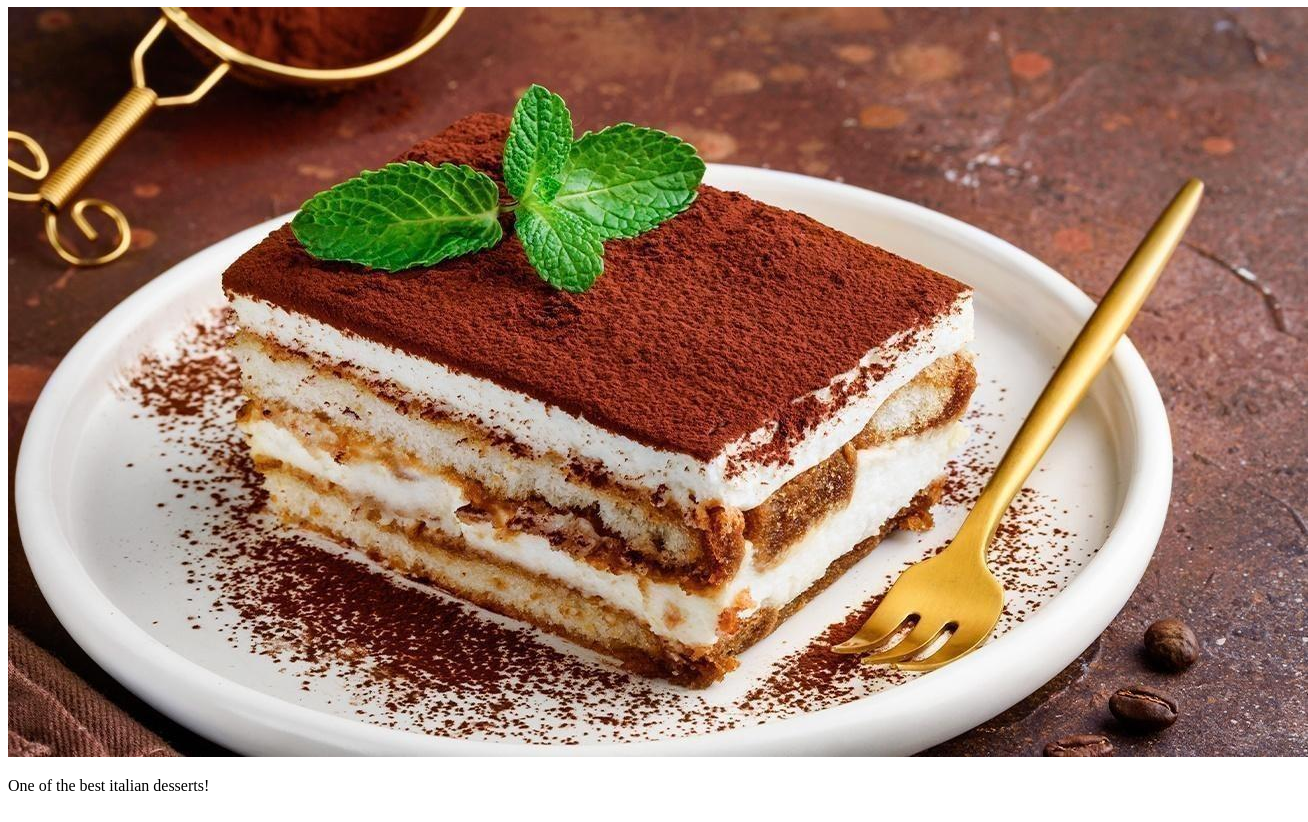
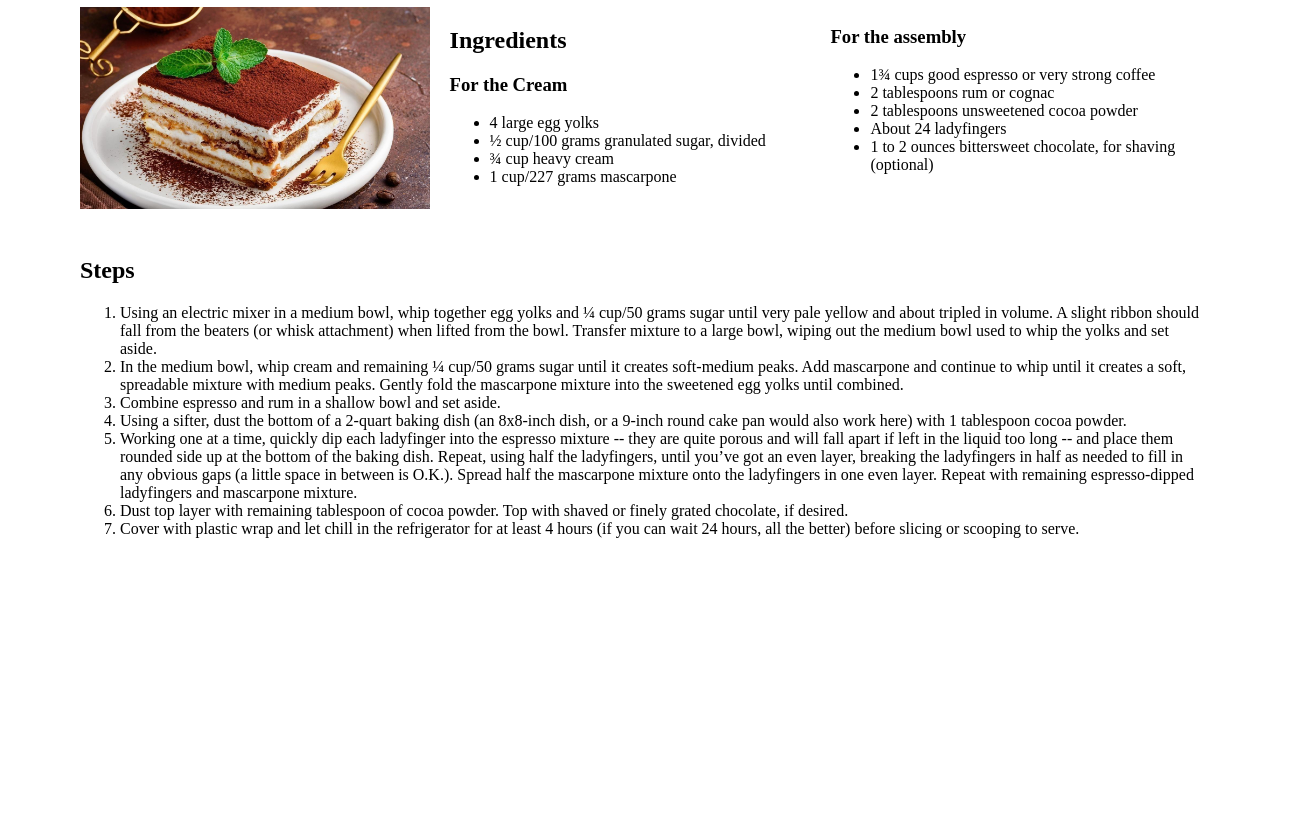
Before and after one commit to duaaardo/odin-recipes, a plain HTML site: page recipes/tiramisu.html in a window 1280 px wide. Shown: the part 73-895 px from the top of the page, 1308 px wide, since content can reach past the window. After the commit the page ends 800 px from the top, so only its background shows below. Drawn offline with Linux system fonts and the light colour scheme.

Commit message:
Style recipes add

```diff
--- /dev/null
+++ b/recipes/r-style.css
@@ -0,0 +1,28 @@
+
+.r-column {
+    width: 33%;
+    height: 250px;
+    float: right;
+}
+
+.c-column {
+    width: 33%;
+    height: 250px;
+    float: left;
+}
+
+.l-column {
+    width: 33%;
+    height: 250px;
+    float: left;
+}
+
+.foto {
+    width: 350px;
+    height: auto;
+}
+
+body {
+    margin-left: 80px;
+    margin-right: 80px;
+}
--- a/recipes/tiramisu.html
+++ b/recipes/tiramisu.html
@@ -3,24 +3,26 @@
     <head>
         <meta charset="UTF-8">
         <title>Tiramisu</title>
+        <link rel="stylesheet" href="r-style.css">
     </head>
 
     <body>
         <h1>Tiramisu</h1>
-        <img src="./images/tiramisu.jpg" alt="A slice of tiramisu in a white plate">
-        <br>
-        <p>One of the best italian desserts!</p>
-        <br>
-        <h2>Ingredients</h2>
-        <br>
-            <h3>For the Cream</h3>
+        <div class="l-column">
+            <img class="foto" src="./images/tiramisu.jpg" alt="A slice of tiramisu in a white plate">
+        </div>
+        <div class="c-column">
+            <h2>Ingredients</h2>
+                <h3>For the Cream</h3>
                 <ul>
                     <li>4 large egg yolks</li>
                     <li>½ cup/100 grams granulated sugar, divided</li>
                     <li>¾ cup heavy cream</li>
                     <li>1 cup/227 grams mascarpone</li>
                 </ul>
-            <h3>For the assembly</h3>
+        </div>
+        <div class="r-column">
+                <h3>For the assembly</h3>
                 <ul>
                     <li>1¾ cups good espresso or very strong coffee</li>
                     <li>2 tablespoons rum or cognac</li>
@@ -28,7 +30,7 @@
                     <li>About 24 ladyfingers</li>
                     <li>1 to 2 ounces bittersweet chocolate, for shaving (optional)</li>
                 </ul>
-        <br>
+        </div>
         <h2>Steps</h2>
             <ol>
                 <li>Using an electric mixer in a medium bowl, whip together egg yolks and ¼ cup/50 grams sugar until very pale yellow and about tripled in volume. A slight ribbon should fall from the beaters (or whisk attachment) when lifted from the bowl. Transfer mixture to a large bowl, wiping out the medium bowl used to whip the yolks and set aside.</li>
```
Also changed, not shown: recipes/carbonara.html (+3 -4 lines), recipes/gnocchi.html (+2 -4 lines), recipes/guacamole.html (+2 -4 lines), recipes/gyudon.html (+2 -4 lines).
